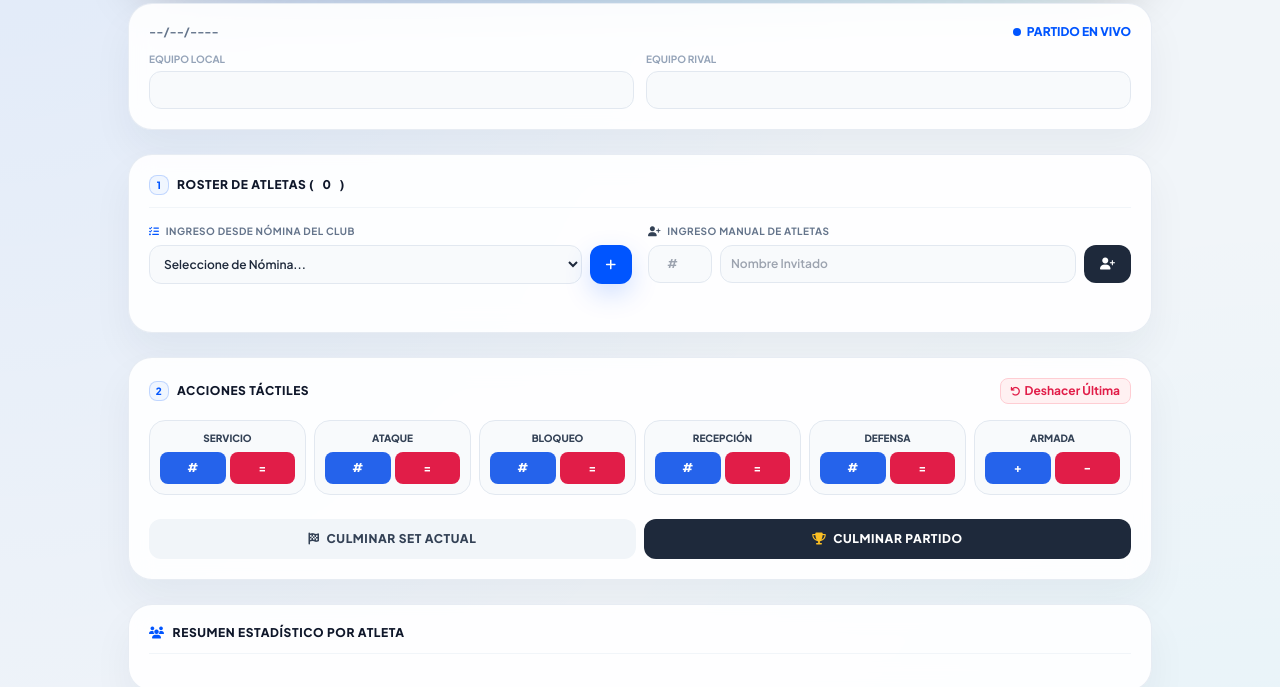
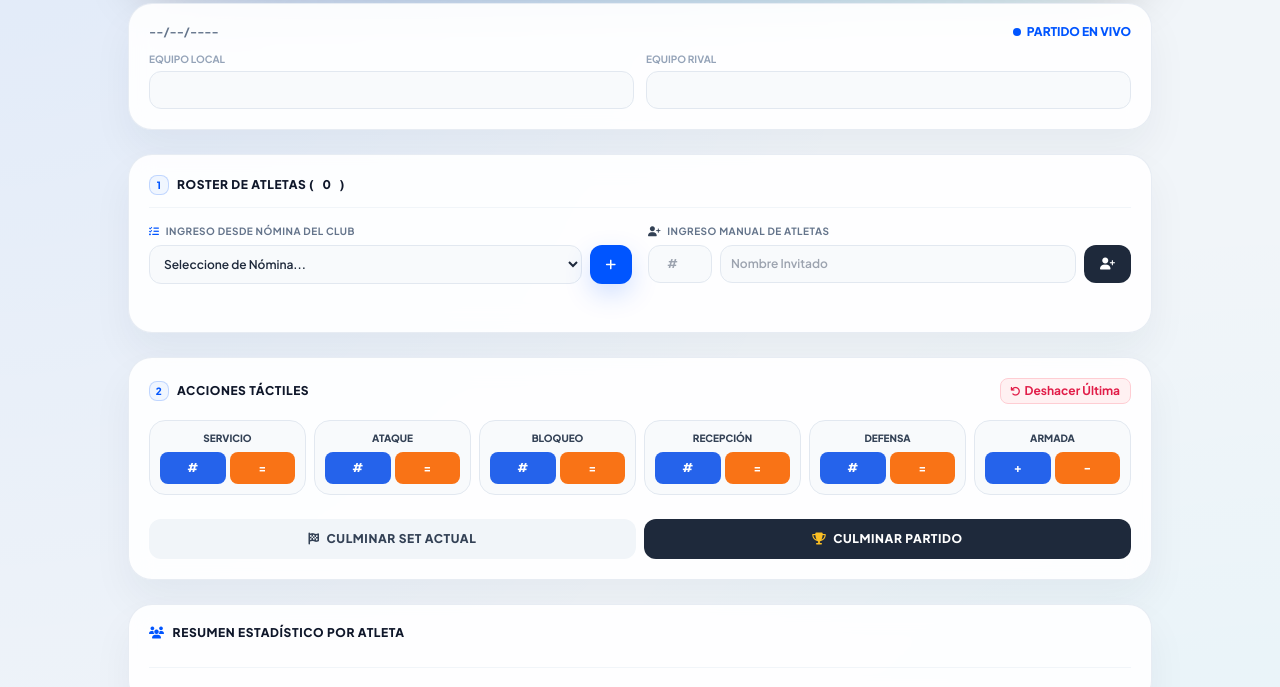
Before and after one commit to sistematikos/cvstats, a plain HTML site: page index_stats.html in a window 1280 px wide. Shown: the part 281-968 px from the top of the page. Drawn offline with nearby package versions, Linux system fonts and the light colour scheme; a script that the page names is missing.

Commit message:
Update index_stats.html

```diff
--- a/index_stats.html
+++ b/index_stats.html
@@ -65,7 +65,7 @@
 
     <div class="max-w-5xl mx-auto w-full space-y-6">
 
-        <!-- BARRA DE ACCIONES PRINCIPALES Y CERRAR SESIÓN -->
+        <!-- BARRA DE ACCIONES Y CERRAR SESIÓN -->
         <div class="flex items-center justify-between no-print">
             <button id="btnCerrarSesion" class="px-4 py-2 bg-rose-50 hover:bg-rose-100 text-rose-600 rounded-xl font-bold text-xs shadow-xs flex items-center gap-2 transition border border-rose-200 cursor-pointer">
                 <i class="fas fa-right-from-bracket"></i> Cerrar Sesión
@@ -80,7 +80,7 @@
             </div>
         </div>
 
-        <!-- BANNER SUPERIOR -->
+        <!-- BANNER -->
         <div class="banner-glow mb-2 no-print">
             <div class="rounded-3xl overflow-hidden shadow-2xl relative border border-white/60 bg-slate-950">
                 <img src="img/banner.png" alt="Control Voley Banner" class="w-full h-36 sm:h-44 object-cover opacity-80" onerror="this.onerror=null;this.src='https://images.unsplash.com/photo-1612872087720-bb876e2e67d1?q=80&w=1600&auto=format&fit=crop'">
@@ -119,7 +119,7 @@
             </div>
         </div>
 
-        <!-- 2. ROSTER DE ATLETAS -->
+        <!-- 2. ROSTER -->
         <div class="glass-card p-5 rounded-3xl shadow-glass space-y-4 border border-slate-200/80 no-print">
             <div class="flex justify-between items-center border-b border-slate-100 pb-3">
                 <h2 class="text-xs font-black uppercase text-slate-900 tracking-wider flex items-center gap-2">
@@ -165,7 +165,7 @@
             </div>
         </div>
 
-        <!-- 3. ACCIONES TÁCTILES COMPACTAS -->
+        <!-- 3. ACCIONES TÁCTILES -->
         <div class="glass-card p-5 rounded-3xl shadow-glass space-y-4 border border-slate-200/80 no-print">
             <div class="flex justify-between items-center">
                 <h2 class="text-xs font-black uppercase text-slate-900 tracking-wider flex items-center gap-2">
@@ -178,52 +178,46 @@
             </div>
 
             <div class="grid grid-cols-3 sm:grid-cols-6 gap-2">
-                <!-- Servicio -->
                 <div class="bg-slate-50 p-2.5 rounded-2xl border border-slate-200 flex flex-col gap-1.5">
                     <span class="text-[10px] font-black uppercase text-slate-700 text-center truncate">Servicio</span>
                     <div class="grid grid-cols-2 gap-1">
                         <button onclick="window.registrarAccionDirecta('Servicio#')" class="py-2 bg-blue-600 hover:bg-blue-700 text-white text-xs font-black rounded-lg shadow-xs transition cursor-pointer text-center">#</button>
-                        <button onclick="window.registrarAccionDirecta('Servicio=')" class="py-2 bg-rose-600 hover:bg-rose-700 text-white text-xs font-black rounded-lg shadow-xs transition cursor-pointer text-center">=</button>
+                        <button onclick="window.registrarAccionDirecta('Servicio=')" class="py-2 bg-orange-500 hover:bg-orange-600 text-white text-xs font-black rounded-lg shadow-xs transition cursor-pointer text-center">=</button>
                     </div>
                 </div>
-                <!-- Ataque -->
                 <div class="bg-slate-50 p-2.5 rounded-2xl border border-slate-200 flex flex-col gap-1.5">
                     <span class="text-[10px] font-black uppercase text-slate-700 text-center truncate">Ataque</span>
                     <div class="grid grid-cols-2 gap-1">
                         <button onclick="window.registrarAccionDirecta('Ataque#')" class="py-2 bg-blue-600 hover:bg-blue-700 text-white text-xs font-black rounded-lg shadow-xs transition cursor-pointer text-center">#</button>
-                        <button onclick="window.registrarAccionDirecta('Ataque=')" class="py-2 bg-rose-600 hover:bg-rose-700 text-white text-xs font-black rounded-lg shadow-xs transition cursor-pointer text-center">=</button>
+                        <button onclick="window.registrarAccionDirecta('Ataque=')" class="py-2 bg-orange-500 hover:bg-orange-600 text-white text-xs font-black rounded-lg shadow-xs transition cursor-pointer text-center">=</button>
                     </div>
                 </div>
-                <!-- Bloqueo -->
                 <div class="bg-slate-50 p-2.5 rounded-2xl border border-slate-200 flex flex-col gap-1.5">
                     <span class="text-[10px] font-black uppercase text-slate-700 text-center truncate">Bloqueo</span>
                     <div class="grid grid-cols-2 gap-1">
                         <button onclick="window.registrarAccionDirecta('Bloqueo#')" class="py-2 bg-blue-600 hover:bg-blue-700 text-white text-xs font-black rounded-lg shadow-xs transition cursor-pointer text-center">#</button>
-                        <button onclick="window.registrarAccionDirecta('Bloqueo=')" class="py-2 bg-rose-600 hover:bg-rose-700 text-white text-xs font-black rounded-lg shadow-xs transition cursor-pointer text-center">=</button>
+                        <button onclick="window.registrarAccionDirecta('Bloqueo=')" class="py-2 bg-orange-500 hover:bg-orange-600 text-white text-xs font-black rounded-lg shadow-xs transition cursor-pointer text-center">=</button>
                     </div>
                 </div>
-                <!-- Recepción -->
                 <div class="bg-slate-50 p-2.5 rounded-2xl border border-slate-200 flex flex-col gap-1.5">
                     <span class="text-[10px] font-black uppercase text-slate-700 text-center truncate">Recepción</span>
                     <div class="grid grid-cols-2 gap-1">
                         <button onclick="window.registrarAccionDirecta('Recepción#')" class="py-2 bg-blue-600 hover:bg-blue-700 text-white text-xs font-black rounded-lg shadow-xs transition cursor-pointer text-center">#</button>
-                        <button onclick="window.registrarAccionDirecta('Recepción=')" class="py-2 bg-rose-600 hover:bg-rose-700 text-white text-xs font-black rounded-lg shadow-xs transition cursor-pointer text-center">=</button>
+                        <button onclick="window.registrarAccionDirecta('Recepción=')" class="py-2 bg-orange-500 hover:bg-orange-600 text-white text-xs font-black rounded-lg shadow-xs transition cursor-pointer text-center">=</button>
                     </div>
                 </div>
-                <!-- Defensa -->
                 <div class="bg-slate-50 p-2.5 rounded-2xl border border-slate-200 flex flex-col gap-1.5">
                     <span class="text-[10px] font-black uppercase text-slate-700 text-center truncate">Defensa</span>
                     <div class="grid grid-cols-2 gap-1">
                         <button onclick="window.registrarAccionDirecta('Defensa#')" class="py-2 bg-blue-600 hover:bg-blue-700 text-white text-xs font-black rounded-lg shadow-xs transition cursor-pointer text-center">#</button>
-                        <button onclick="window.registrarAccionDirecta('Defensa=')" class="py-2 bg-rose-600 hover:bg-rose-700 text-white text-xs font-black rounded-lg shadow-xs transition cursor-pointer text-center">=</button>
+                        <button onclick="window.registrarAccionDirecta('Defensa=')" class="py-2 bg-orange-500 hover:bg-orange-600 text-white text-xs font-black rounded-lg shadow-xs transition cursor-pointer text-center">=</button>
                     </div>
                 </div>
-                <!-- Armada -->
                 <div class="bg-slate-50 p-2.5 rounded-2xl border border-slate-200 flex flex-col gap-1.5">
                     <span class="text-[10px] font-black uppercase text-slate-700 text-center truncate">Armada</span>
                     <div class="grid grid-cols-2 gap-1">
                         <button onclick="window.registrarAccionDirecta('Armada+')" class="py-2 bg-blue-600 hover:bg-blue-700 text-white text-xs font-black rounded-lg shadow-xs transition cursor-pointer text-center">+</button>
-                        <button onclick="window.registrarAccionDirecta('Armada-')" class="py-2 bg-rose-600 hover:bg-rose-700 text-white text-xs font-black rounded-lg shadow-xs transition cursor-pointer text-center">-</button>
+                        <button onclick="window.registrarAccionDirecta('Armada-')" class="py-2 bg-orange-500 hover:bg-orange-600 text-white text-xs font-black rounded-lg shadow-xs transition cursor-pointer text-center">-</button>
                     </div>
                 </div>
             </div>
@@ -238,14 +232,17 @@
             </div>
         </div>
 
-        <!-- 4. RESUMEN ESTADÍSTICO POR ATLETA (CON PESTAÑAS) -->
+        <!-- 4. RESUMEN ESTADÍSTICO CON PESTAÑAS TÁCTILES SCROLLABLE -->
         <div class="glass-card p-5 rounded-3xl shadow-glass space-y-4 border border-slate-200/80">
-            <div class="flex flex-col sm:flex-row justify-between items-start sm:items-center gap-2 border-b border-slate-100 pb-3">
+            <div class="flex flex-col gap-2.5 border-b border-slate-100 pb-3">
                 <h2 class="text-xs font-black uppercase text-slate-900 tracking-wider flex items-center gap-2">
                     <i class="fas fa-users text-brand-electric"></i> Resumen Estadístico por Atleta
                 </h2>
-                <div id="resumenTabs" class="flex gap-1 overflow-x-auto w-full sm:w-auto">
-                    <!-- Dinámico -->
+                <!-- Contenedor con overflow horizontal optimizado para teléfonos -->
+                <div class="w-full overflow-x-auto pb-1">
+                    <div id="resumenTabs" class="flex gap-1.5 min-w-max">
+                        <!-- Dinámico -->
+                    </div>
                 </div>
             </div>
             <div id="st" class="space-y-2 max-h-72 overflow-y-auto pr-1">
@@ -253,7 +250,7 @@
             </div>
         </div>
 
-        <!-- 5. TABLA MATRICIAL DINÁMICA POR SETS (RESPONSIVA) -->
+        <!-- 5. TABLA MATRICIAL DINÁMICA -->
         <div class="glass-card p-4 sm:p-5 rounded-3xl shadow-glass space-y-4 border border-slate-200/80 overflow-hidden">
             <h2 class="text-xs font-black uppercase text-slate-900 tracking-wider flex items-center gap-2">
                 <i class="fas fa-table text-brand-electric"></i> Resumen Matricial por Sets (1 al 5)
@@ -265,7 +262,7 @@
                         <tr class="bg-slate-100 text-slate-700 uppercase text-[10px] font-black border-b border-slate-200">
                             <th class="p-2.5 min-w-[120px]">Atleta</th>
                             <th class="p-2.5 text-center">Set 1</th>
-                            <th class="p-2.5 text-center">Total Partido</th>
+                            <th class="p-2.5 text-center min-w-[90px]">Total Partido</th>
                         </tr>
                     </thead>
                     <tbody id="tablaSetsBody" class="divide-y divide-slate-100 font-medium text-slate-700">
@@ -275,15 +272,18 @@
             </div>
         </div>
 
-        <!-- 6. GRÁFICAS DE RENDIMIENTO POR SET Y TOTALES -->
+        <!-- 6. GRÁFICAS CON PESTAÑAS MÓVILES SCROLLABLE Y COLORES AZUL/NARANJA -->
         <div class="glass-card p-5 rounded-3xl shadow-glass space-y-4 border border-slate-200/80 no-print">
             <h2 class="text-xs font-black uppercase text-slate-900 tracking-wider flex items-center gap-2">
                 <i class="fas fa-chart-bar text-brand-electric"></i> Gráficas de Rendimiento por Set
             </h2>
             <div id="sum" class="text-xs font-bold text-slate-600 text-center"></div>
 
-            <div class="flex gap-1.5 overflow-x-auto pb-2 scrollbar-thin" id="setGraficasTabs">
-                <!-- Dinámico -->
+            <!-- Contenedor scroller horizontal para celular -->
+            <div class="w-full overflow-x-auto pb-1">
+                <div class="flex gap-1.5 min-w-max" id="setGraficasTabs">
+                    <!-- Dinámico -->
+                </div>
             </div>
 
             <div class="grid grid-cols-1 md:grid-cols-2 gap-4">
@@ -306,7 +306,7 @@
             </div>
         </div>
 
-        <!-- 8. HISTORIAL DE PARTIDOS -->
+        <!-- 8. HISTORIAL -->
         <div class="glass-card p-5 rounded-3xl shadow-glass space-y-3 border border-slate-200/80 no-print">
             <h2 class="text-xs font-black uppercase text-slate-900 tracking-wider flex items-center gap-2">
                 <i class="fas fa-history text-slate-700"></i> Historial de Partidos Guardados (Últimos 7)
@@ -318,7 +318,6 @@
 
     </div>
 
-    <!-- TOAST -->
     <div id="toastNotificacion" class="fixed bottom-6 right-6 z-50 transform translate-y-4 opacity-0 transition-all duration-300 pointer-events-none">
         <div class="bg-slate-900 text-white px-4 py-3 rounded-2xl shadow-xl flex items-center gap-3 border border-slate-800">
             <div class="w-2 h-2 rounded-full bg-emerald-400 animate-ping"></div>
```
